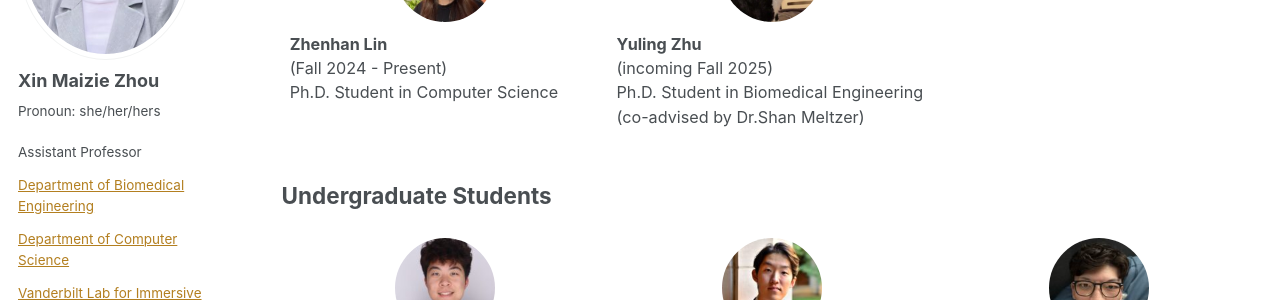
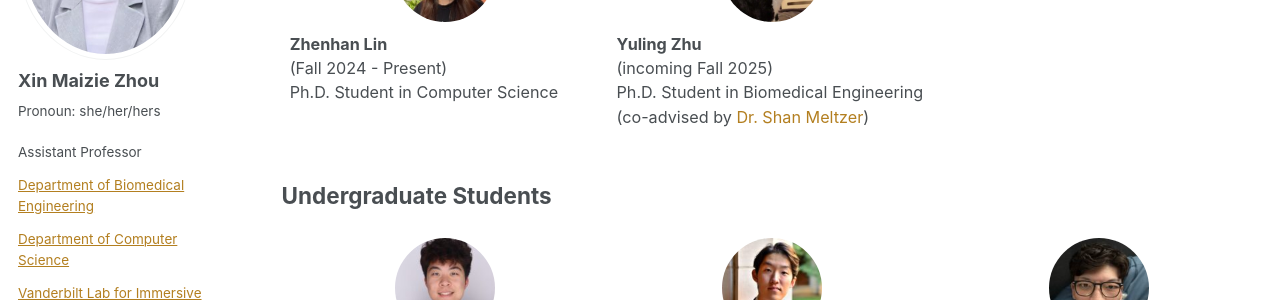
Before and after one commit to maiziezhoulab/Maiziezhoulab.github.io, a Jekyll site: the page built from _pages/LabMembers.md, in a window 1280 px wide and 900 px high, scrolled down 1175 px. Shown: the part 178-478 px from the top of the window. Built offline with Jekyll 4.4.1, drawn with Linux system fonts in a browser that asks for light colours; some web fonts are replaced; part of the change alters nothing that is shown.

```diff
--- a/_pages/LabMembers.md
+++ b/_pages/LabMembers.md
@@ -91,7 +91,7 @@ author_profile: true
         </div>
         <b>Yuling Zhu</b> <br> (incoming Fall 2025) <br>
         Ph.D. Student in Biomedical Engineering
-        (co-advised by Dr.Shan Meltzer)
+        (co-advised by <a href="https://www.shanmeltzerlab.com/shan" target="_blank">Dr. Shan Meltzer</a>)
     </td>
  </tr>
 </table>
```
